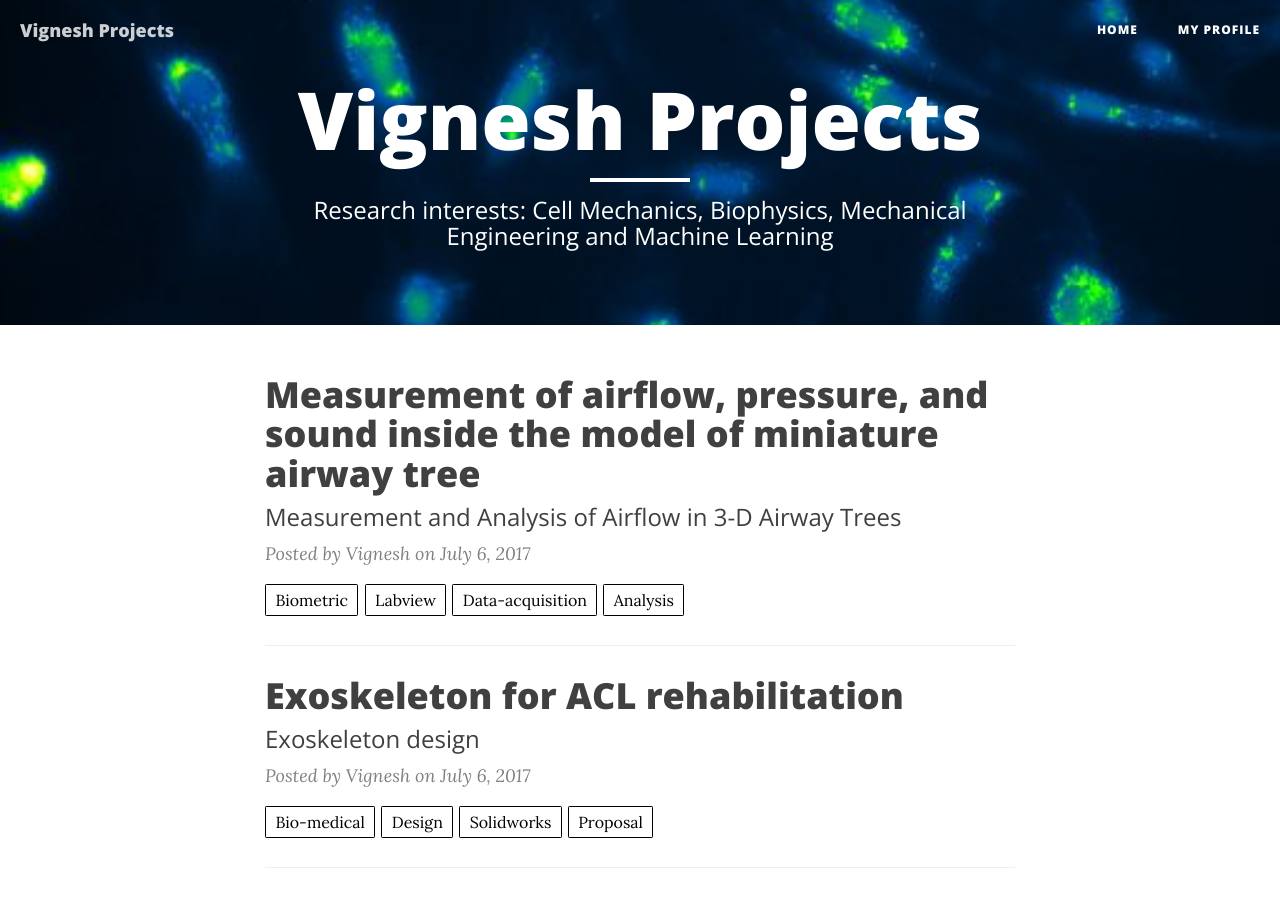
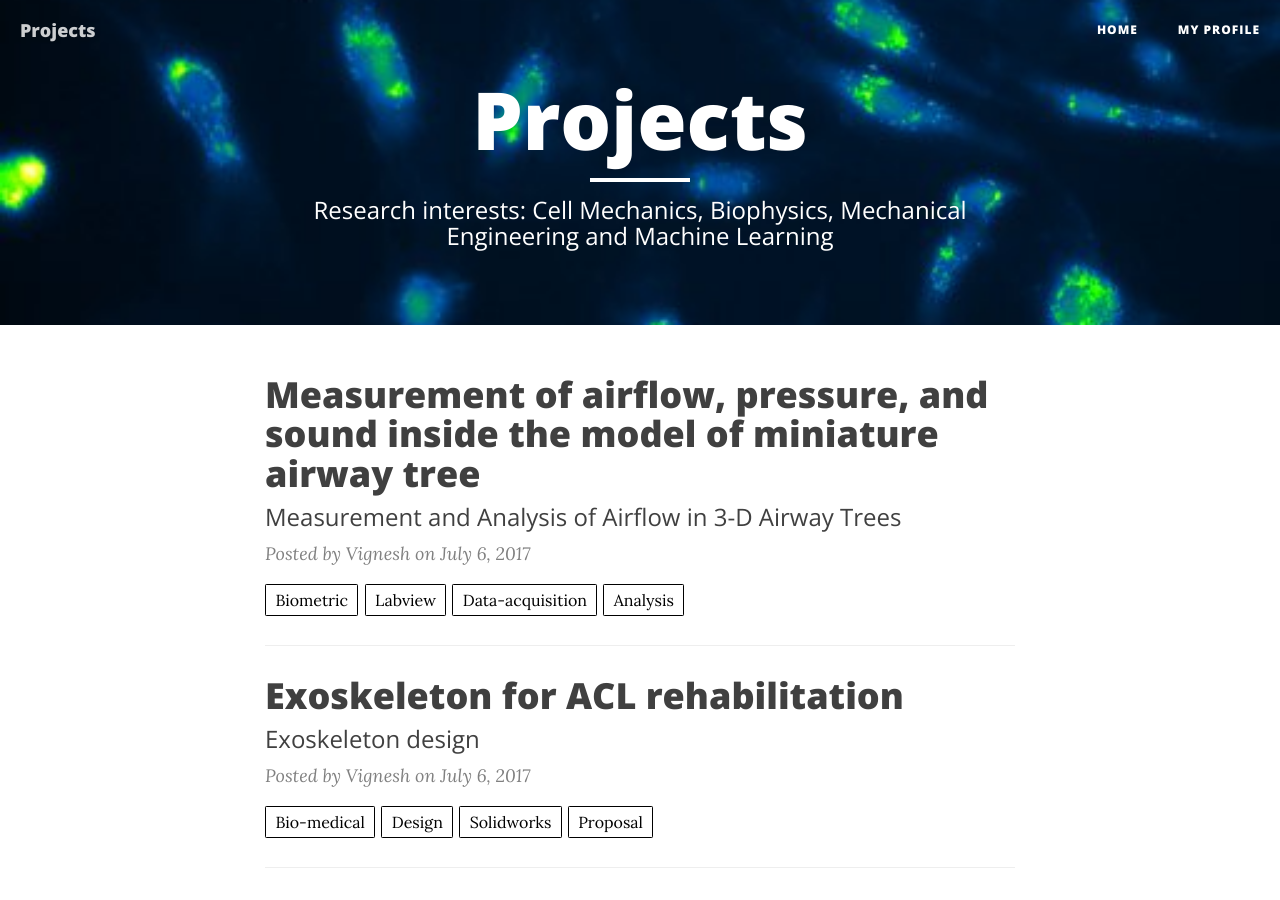
Before and after one commit to vignesharavind/vignesharavind.github.io, a Jekyll site: the page built from index.html, in a window 1280 px wide and 900 px high. Built offline with Jekyll 4.4.1, drawn with Linux system fonts in a browser that asks for light colours; nearby versions of some CDN libraries; the list of posts is cut into pages by our own code.

Commit message:
Update _config.yml

```diff
--- a/_config.yml
+++ b/_config.yml
@@ -1,5 +1,5 @@
 # Site settings
-title: "Vignesh Projects"
+title: "Projects"
 description: "Research interests: Cell Mechanics, Biophysics, Mechanical Engineering and Machine Learning"
 url: "https://vignesharavind.github.io"
 
```
